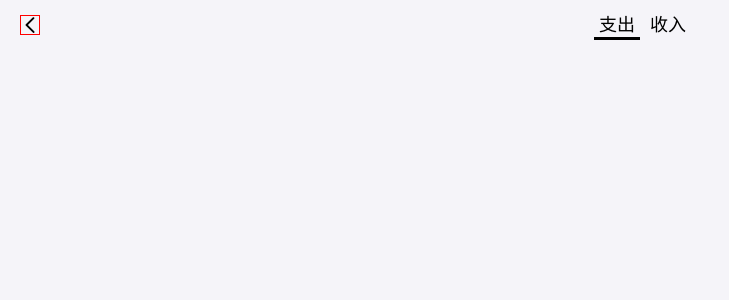
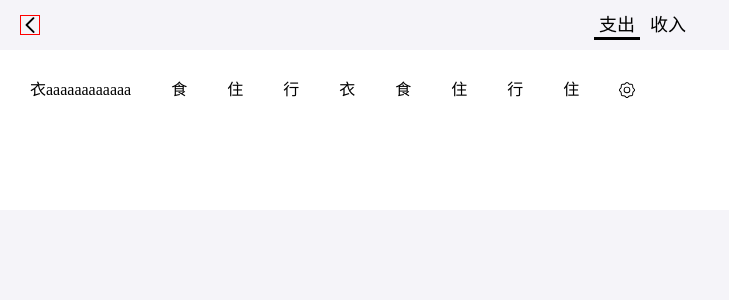
Before and after one commit to h666t/tally-react, a React app: page /Money in a window 1280 px wide. Shown: the top 300 px of the page, without its empty margins (0-729 px from the left). Built offline with nearby package versions, Linux system fonts and the light colour scheme.

Commit message:
complete taglist component

```diff
--- a/src/view/Money.tsx
+++ b/src/view/Money.tsx
@@ -1,11 +1,13 @@
 import React from 'react';
 import {NavLink,useHistory} from 'react-router-dom';
 import {Category} from '../components/Category';
+import {Tags} from './Money/Tags';
 
 const Money:React.FC = () => {
   return (
       <div>
         <Category/>
+        <Tags/>
       </div>
   )
 }
--- /dev/null
+++ b/src/view/Money/Tags.tsx
@@ -0,0 +1,53 @@
+import React from 'react';
+import styled from 'styled-components';
+import {Icon} from '../../components/Icon';
+
+const TagList = styled.div`
+    height: 160px;
+    background: white;
+    padding: 15px;
+    overflow: auto;
+    > div{
+      margin-left: -10px;
+      >span{
+        padding: 5px 15px;
+        margin-left: 10px;
+        line-height: 40px;
+        position: relative;
+        display: inline-block;
+        .setting{
+        position: absolute;
+          height: 30px;
+          width: 16px;
+          top: 50%;
+          transform: translateY(-50%);
+        }
+      }
+
+    }
+`
+
+const Tags:React.FC = ()=>{
+  return (
+    <TagList>
+        <div>
+            <span>衣aaaaaaaaaaaa</span>
+            <span>食</span>
+            <span>住</span>
+            <span>行</span>
+            <span>衣</span>
+            <span>食</span>
+            <span>住</span>
+            <span>行</span>
+          <span>住</span>
+          <span>
+            <Icon id={'#setting'} prefix={'setting'}/>
+          </span>
+
+        </div>
+
+    </TagList>
+  )
+}
+
+export {Tags}
```
Also changed, not shown: src/assets/icons/setting.svg (added).
